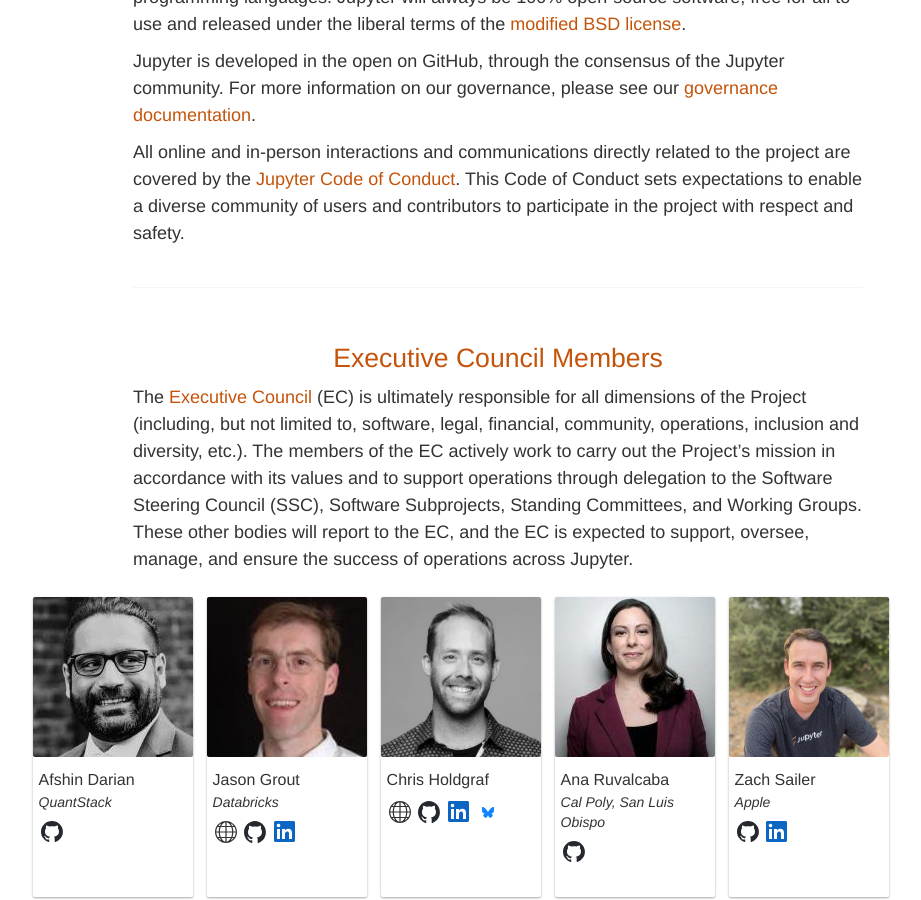
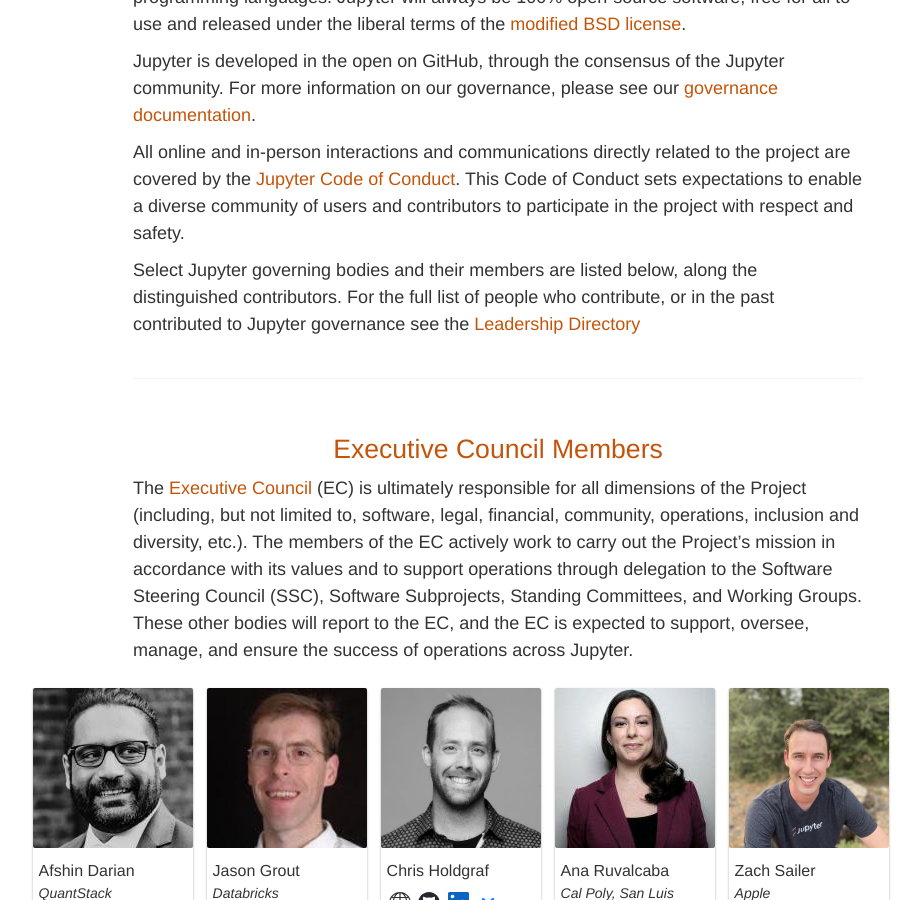
Before and after one commit to jupyter/jupyter.github.io, a Jekyll site: the page built from about.html, in a window 1280 px wide and 900 px high, scrolled down 342 px. Shown: the whole window, without its empty margins (142-1063 px from the left). Built offline with Jekyll 4.4.1, drawn with Linux system fonts in a browser that asks for light colours; comment, search, counter and statistics services are not loaded.

Commit message:
Link the leadership directory

```diff
--- a/about.html
+++ b/about.html
@@ -8,6 +8,7 @@
   - Project Jupyter is a non-profit, open-source project, born out of the <a href="https://ipython.org">IPython Project</a> in 2014 as it evolved to support interactive data science and scientific computing across all programming languages. Jupyter will always be 100% open-source software, free for all to use and released under the liberal terms of the <a href="https://opensource.org/licenses/BSD-3-Clause">modified BSD license</a>.
   - Jupyter is developed in the open on GitHub, through the consensus of the Jupyter community. For more information on our governance, please see our <a href="https://jupyter.org/governance/">governance documentation</a>.
   - All online and in-person interactions and communications directly related to the project are covered by the <a href="https://jupyter.org/governance/conduct/code_of_conduct.html">Jupyter Code of Conduct</a>. This Code of Conduct sets expectations to enable a diverse community of users and contributors to participate in the project with respect and safety.
+  - Select Jupyter governing bodies and their members are listed below, along the distinguished contributors. For the full list of people who contribute, or in the past contributed to Jupyter governance see the <a href="https://jupyter.org/governance/people.html">Leadership Directory</a>
 
 ec_copy: |
   The <a href="https://jupyter.org/governance/executive_council.html">Executive Council</a> (EC) is ultimately responsible for all dimensions of the Project (including, but not limited to, software, legal, financial, community, operations, inclusion and diversity, etc.). The members of the EC actively work to carry out the Project’s mission in accordance with its values and to support operations through delegation to the Software Steering Council (SSC), Software Subprojects, Standing Committees, and Working Groups. These other bodies will report to the EC, and the EC is expected to support, oversee, manage, and ensure the success of operations across Jupyter.
```
